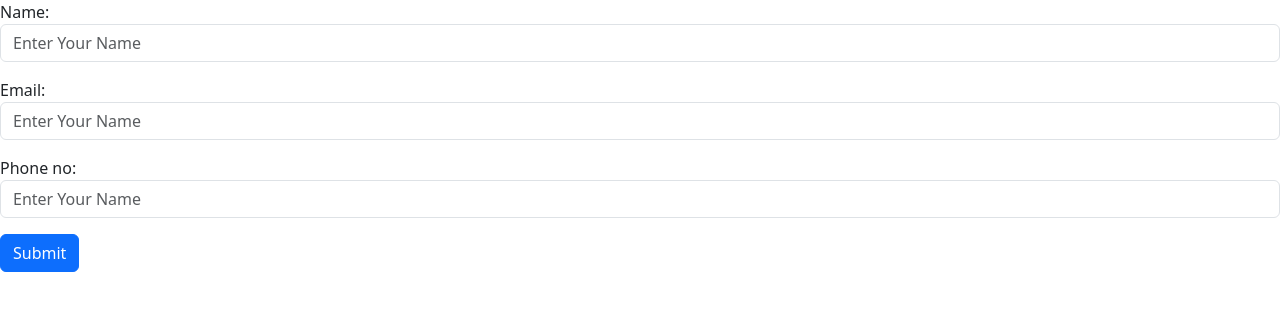
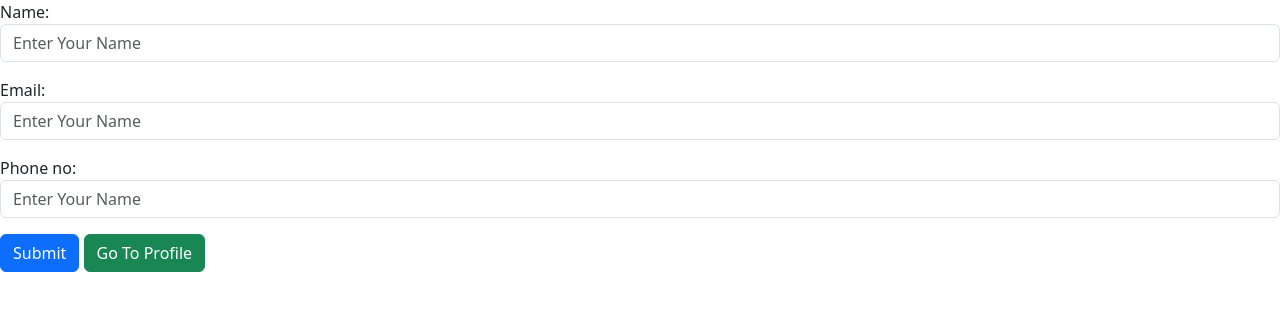
Before and after one commit to RwtKuldeep/git, a Django app: page / in a window 1280 px wide. Shown: the top 311 px of the page. Run offline with Django 4.2, Linux system fonts and the light colour scheme.

Commit message:
add button

```diff
--- a/django_practice/enroll/templates/enroll/index.html
+++ b/django_practice/enroll/templates/enroll/index.html
@@ -16,6 +16,7 @@
         <button class="btn btn-primary">
             Submit
         </button>
+        <button class="btn btn-success">Go To Profile</button>
     </form>
 
     <script src="https://cdn.jsdelivr.net/npm/bootstrap@5.3.2/dist/js/bootstrap.bundle.min.js"
```
